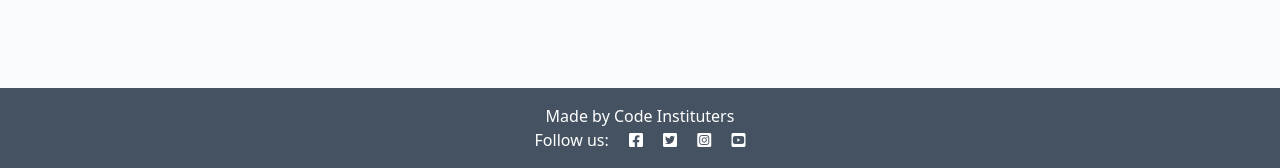
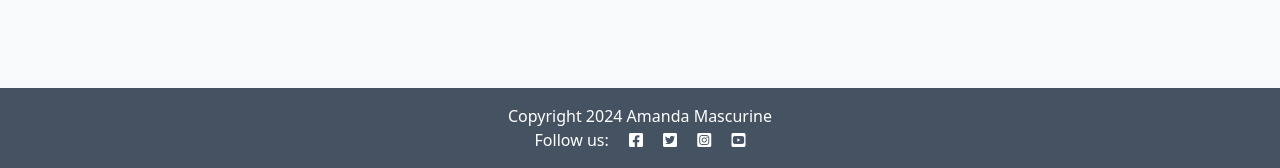
Before and after one commit to AmandaCIdev/django-blog, a Django app: page / in a window 1280 px wide. Shown: the part 632-800 px from the top of the page. Run offline with Django 4.2, Linux system fonts and the light colour scheme; data that the repository does not hold is empty; parts of the project's set-up code (start-up, migrations or seed data) failed here and were passed over; some libraries are stand-ins or nearby versions.

Commit message:
Add: block tags below endblock-blog:index.html

```diff
--- a/blog/templates/blog/index.html
+++ b/blog/templates/blog/index.html
@@ -50,3 +50,6 @@
 
 <!-- index.html content ends here -->
 {% endblock %}
+{% block copyright %}
+Copyright 2024 Amanda Mascurine
+{% endblock %}
```
